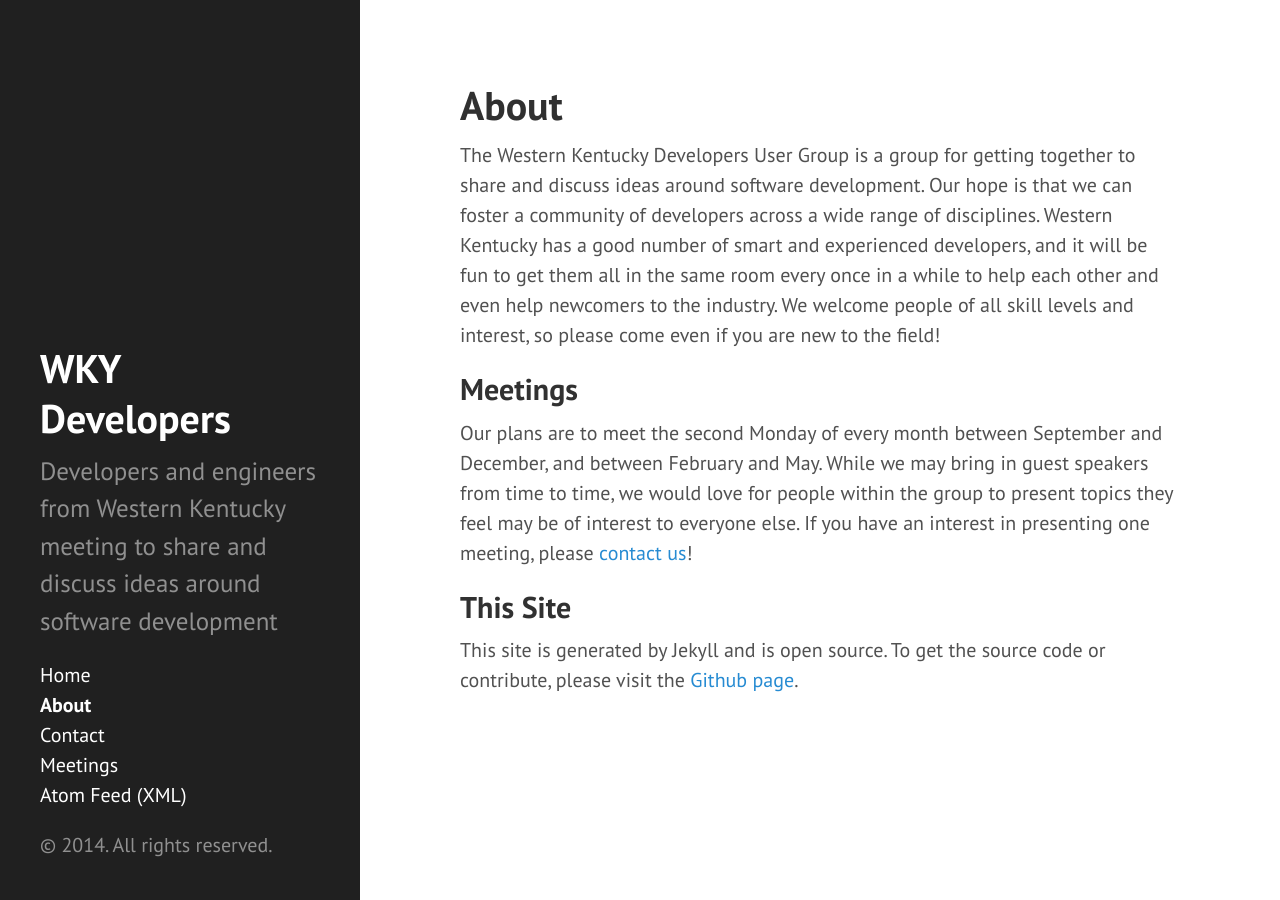
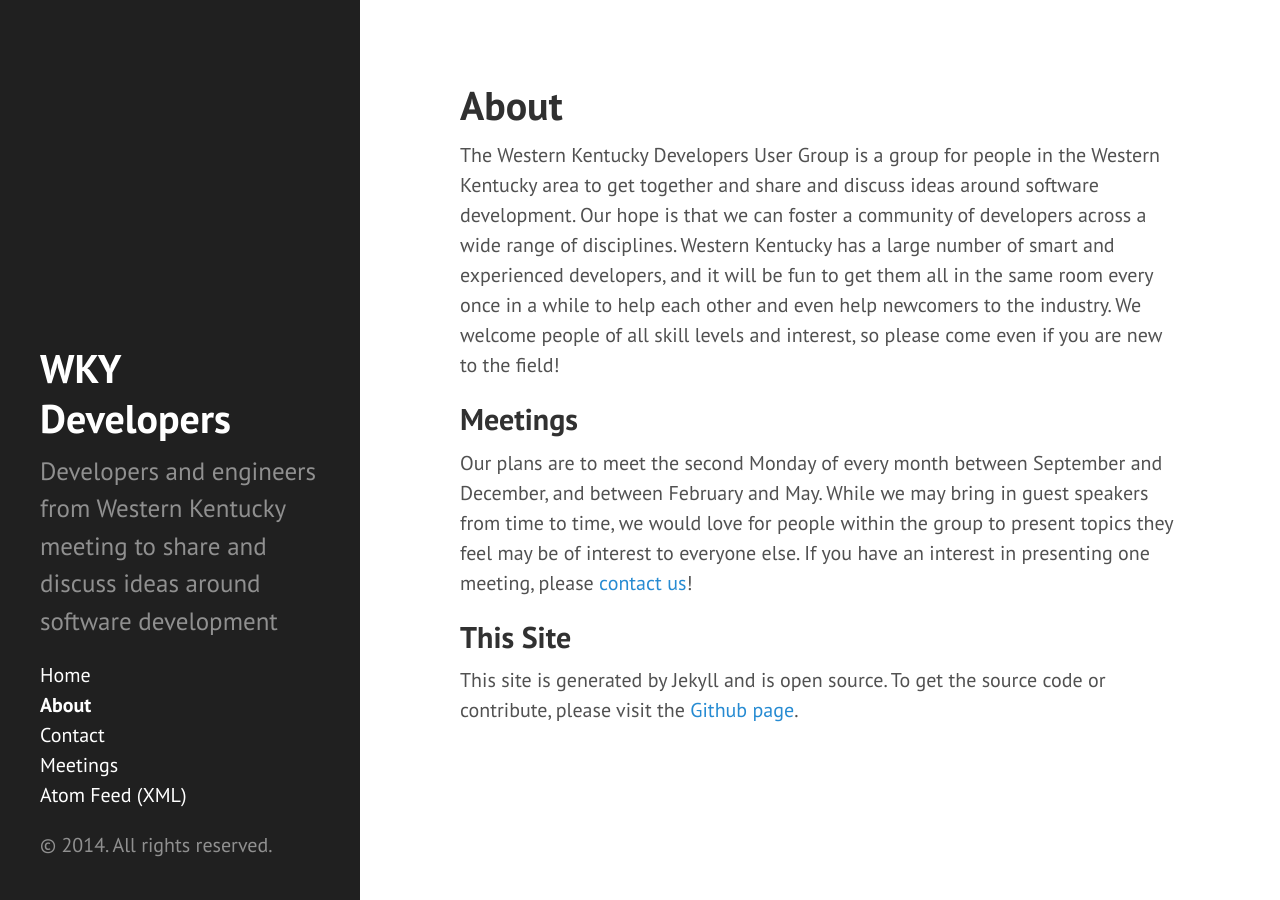
Before and after one commit to wkydev/wkydev.github.io, a Jekyll site: the page built from about.md, in a window 1280 px wide. Built offline with Jekyll 4.4.1, drawn with Linux system fonts in a browser that asks for light colours; Markdown is read by kramdown in place of the engine named in the settings.

Commit message:
Update about.md

```diff
--- a/about.md
+++ b/about.md
@@ -3,7 +3,7 @@ layout: page
 title: About
 ---
 
-The Western Kentucky Developers User Group is a group for getting together to share and discuss ideas around software development. Our hope is that we can foster a community of developers across a wide range of disciplines. Western Kentucky has a good number of smart and experienced developers, and it will be fun to get them all in the same room every once in a while to help each other and even help newcomers to the industry. We welcome people of all skill levels and interest, so please come even if you are new to the field!
+The Western Kentucky Developers User Group is a group for people in the Western Kentucky area to get together and share and discuss ideas around software development. Our hope is that we can foster a community of developers across a wide range of disciplines. Western Kentucky has a large number of smart and experienced developers, and it will be fun to get them all in the same room every once in a while to help each other and even help newcomers to the industry. We welcome people of all skill levels and interest, so please come even if you are new to the field!
 
 ## Meetings
 
```
